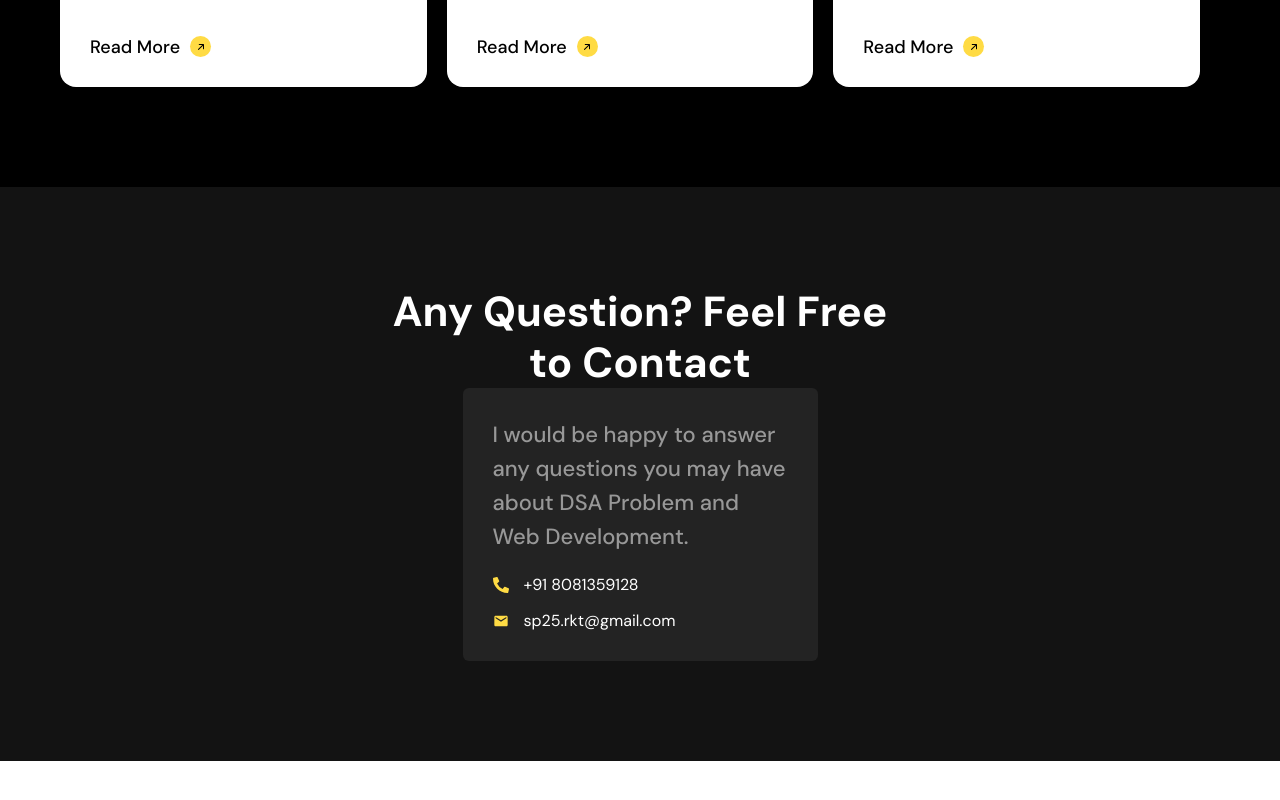
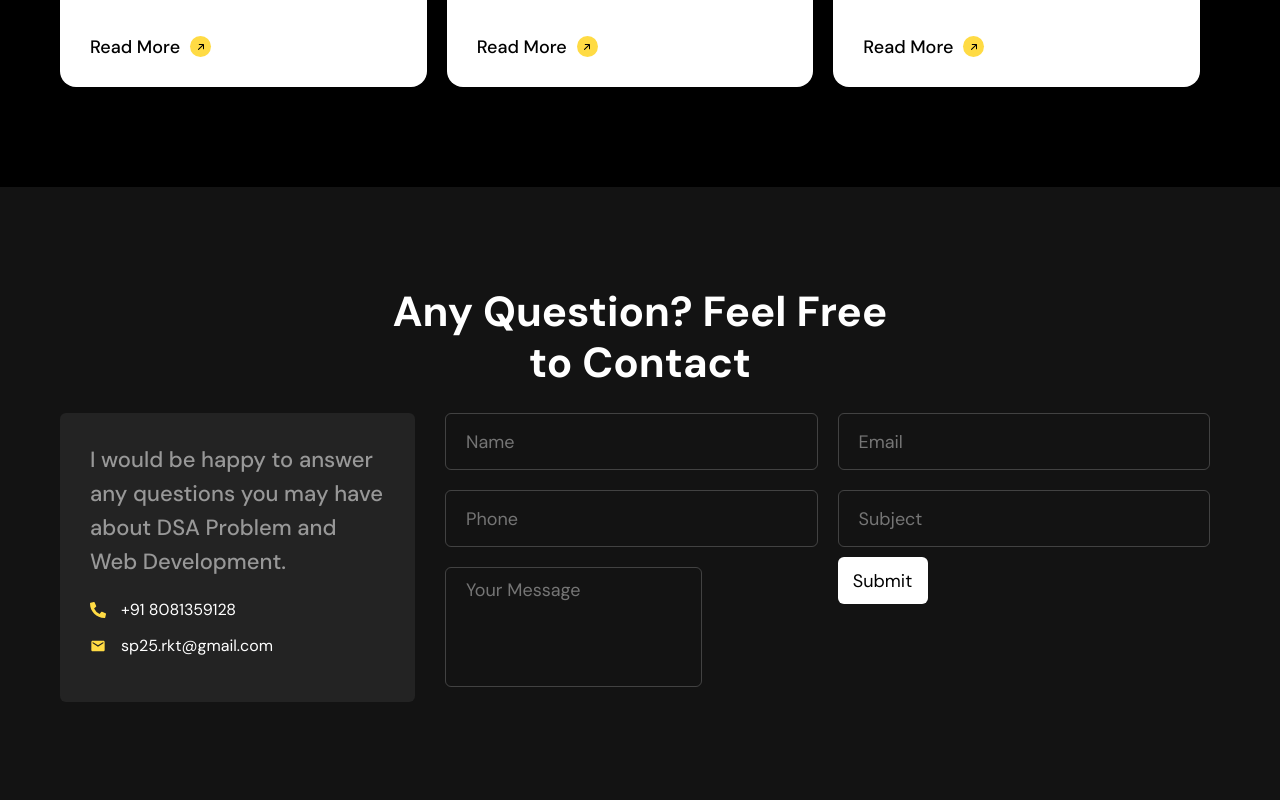
Before and after one commit to shivamshankarpandey100/my_portfolio, a React (Create React App) app: page / in a window 1280 px wide. Shown: the part 3075-3875 px from the top of the page. Before the commit the page ends 3836 px from the top, so only its background shows below. Built offline with nearby package versions, Linux system fonts and the light colour scheme.

Commit message:
:memo: Form :memo:

```diff
--- a/package.json
+++ b/package.json
@@ -6,10 +6,13 @@
     "@testing-library/jest-dom": "^5.17.0",
     "@testing-library/react": "^13.4.0",
     "@testing-library/user-event": "^13.5.0",
+    "emailjs-com": "^3.2.0",
     "react": "^18.2.0",
     "react-dom": "^18.2.0",
+    "react-hook-form": "^7.51.3",
     "react-icons": "^5.0.1",
     "react-scripts": "5.0.1",
+    "react-toastify": "^10.0.5",
     "sass": "^1.74.1",
     "web-vitals": "^2.1.4"
   },
--- a/src/components/contact/contect-info/style.scss
+++ b/src/components/contact/contect-info/style.scss
@@ -2,6 +2,7 @@
 @import "../../../style-config/variable.scss";
 
 .contact-info-box{
+
     background-color: $black-lighter;
     width: 355px;
     padding: 30px;
@@ -11,6 +12,8 @@
        line-height: 34px;
        margin-bottom: 20px;
     }
+
+
     .contect-option{
         display: flex;
         align-items: center;
--- /dev/null
+++ b/src/components/contact/form/index.jsx
@@ -0,0 +1,132 @@
+import React from 'react';
+import './style.scss';
+import {send} from "emailjs-com";
+import { useForm } from "react-hook-form";
+import { ToastContainer, toast } from "react-toastify";
+import "react-toastify/dist/ReactToastify.css"
+
+const Form = () => {
+const {register, handleSubmit, formState:{errors}}=useForm();
+    const onSubmit=(data)=>{
+        send(
+            "service_28uurlo",//service id
+            "template_rxx9xm2",//templetid
+            data,
+            "IpAKOf6muTtHbooRk"//public key
+        ).then(response=>{
+            console.log("SUCCES!",response.status, response.text);
+            formSuccess();
+        })
+        .catch(err=>{
+            console.log("FAILD..!",err);
+        })
+    };
+
+    const formSuccess=()=>{
+        toast("Thanks for submitting Your Querry !");
+        document.getElementById("queryForm").reset();
+    }
+
+
+
+
+  return (
+    <div className='query-form'>
+        <ToastContainer/>
+        <form
+        id="queryForm"
+        onSubmit={handleSubmit(onSubmit)}
+        >
+            <div className="input-field">
+                <input
+                type="text"
+                name="from_name"
+                placeholder='Name'
+                {...register("from_name", {
+                    required: "Name is required"
+                })}
+                />
+                {errors.from_name?.message && (
+                        <p className="error">{errors.from_name?.message}</p>
+                    )}
+            </div>
+            <div className="input-field">
+                <input
+                type="text"
+                name="reply_to"
+                placeholder='Email'
+
+                {...register("reoly_to",
+                {
+                    required:"Email is required",
+                    pattern:{
+                        value: /^[A-Z0-9._%+-]+@[A-Z0-9.-]+\.[A-Z]{2,}$/i,
+                        message: "Invalid email address",
+                    }
+                }
+
+                )}
+                />
+                {errors.reoly_to?.message && (
+                        <p className="error">{errors.reoly_to?.message}</p>
+                    )}
+            </div>
+            <div className="input-field">
+                <input type="text" name="phone_number" placeholder='Phone'
+
+                {...register("phone_number",
+                {
+                    required:"Phone Number is required",
+                    minLength:{
+                        value:8,
+                        message:"Phone number is not valid"
+                    }
+                }
+
+                )}
+
+                />
+                {errors.phone_number?.message && (
+                        <p className="error">{errors.phone_number?.message}</p>
+                    )}
+            </div>
+            <div className="input-field">
+                <input type="text" name="subject" placeholder='Subject'
+                {...register("subject", {
+                    required: "Subject is required",
+                    minLength: {
+                        value: 10,
+                        message: "Minimum 10 characters required",
+                    },
+                })}
+                />
+                {errors.subject?.message && (
+                        <p className="error">{errors.subject?.message}</p>
+                    )}
+            </div>
+            <div className="input-field">
+                <textarea className='textarea' name="message" id="" placeholder='Your Message'
+                {...register("message", {
+                    required: "Message is required",
+                    minLength: {
+                        value: 20,
+                        message: "Minimum 20 characters required",
+                    },
+                    maxLength: {
+                        value: 500,
+                        message: "Maximum 500 characters allowed",
+                    },
+                })}
+                />
+                {errors.message?.message && (
+                        <p className="error">{errors.message?.message}</p>
+                    )}
+            </div>
+            <button type='submit'>Submit</button>
+
+        </form>
+    </div>
+  )
+}
+
+export default Form
--- /dev/null
+++ b/src/components/contact/form/style.scss
@@ -0,0 +1,60 @@
+@import "../../../style-config/mixins.scss" , "../../../style-config/variable.scss";
+.query-form{
+    width: calc(100% - 375px);
+    margin-left: 20px;
+
+    form{
+        display: flex;
+        flex-flow: row wrap;
+        margin-top: -10px;
+    }
+    .input-field{
+        width:calc(50% - 20px);
+        margin: 10px;
+        &.full-width{
+            width: 100%;
+        }
+        input{
+            width: 100%;
+            height: 57px;
+            border: 1px solid rgba(255, 255, 255, 0.2);
+            border-radius: 6px;
+            background-color: transparent;
+            outline: 0;
+            padding: 10px 20px;
+            color: $white;
+            @include typography(18px, 400, 24px);
+            &:focus{
+                border-color: $white;
+            }
+
+        }
+        .textarea{
+            width: 100;
+            height: 120px;
+            border: 1px solid rgba(255, 255, 255, 0.2);
+            border-radius: 6px;
+            background-color: transparent;
+            outline: 0;
+            padding: 10px 20px;
+            color: $white;
+            resize: none;
+            @include typography(18px, 400, 24px);
+            &:focus{
+                border-color: $white;
+            }
+        }
+    }
+    button{
+        outline: 0;
+        border: 0;
+        width: 90px;
+        height: 47px;
+        background: $white;
+        border-radius: 6px;
+        @include typography(18px, 400, 24px);
+        margin-left: 10px;
+        cursor: pointer;
+    }
+
+}
--- a/src/components/contact/index.jsx
+++ b/src/components/contact/index.jsx
@@ -2,14 +2,21 @@ import React from 'react';
 import Section from "../shared/section";
 import ContactInfo from "./contect-info";
 import './style.scss';
+import Form from "./form";
 const Contact = () => {
   return (
-    <Section id="contact" title="Any Question? Feel Free to Contact" background="light">
+    <Section
+    id="contact"
+    title="Any Question? Feel Free to Contact"
+    background="light"
+    >
         <div className="contect-content-wrapper">
             <ContactInfo/>
+            <Form/>
         </div>
     </Section>
-  )
-}
 
-export default Contact
+  );
+};
+
+export default Contact;
--- a/src/components/contact/style.scss
+++ b/src/components/contact/style.scss
@@ -1,6 +1,8 @@
-.contact-content-wrapper{
+@import "../../style-config/mixins.scss", "../../style-config/variable.scss";
+.contect-content-wrapper{
     display: flex;
+    flex-direction: row;
     width: 100%;
     margin-top: 25px;
-    flex-direction: column;
+
 }
```
Also changed, not shown: 1 other file (tests, documents, lock files or other folders).
